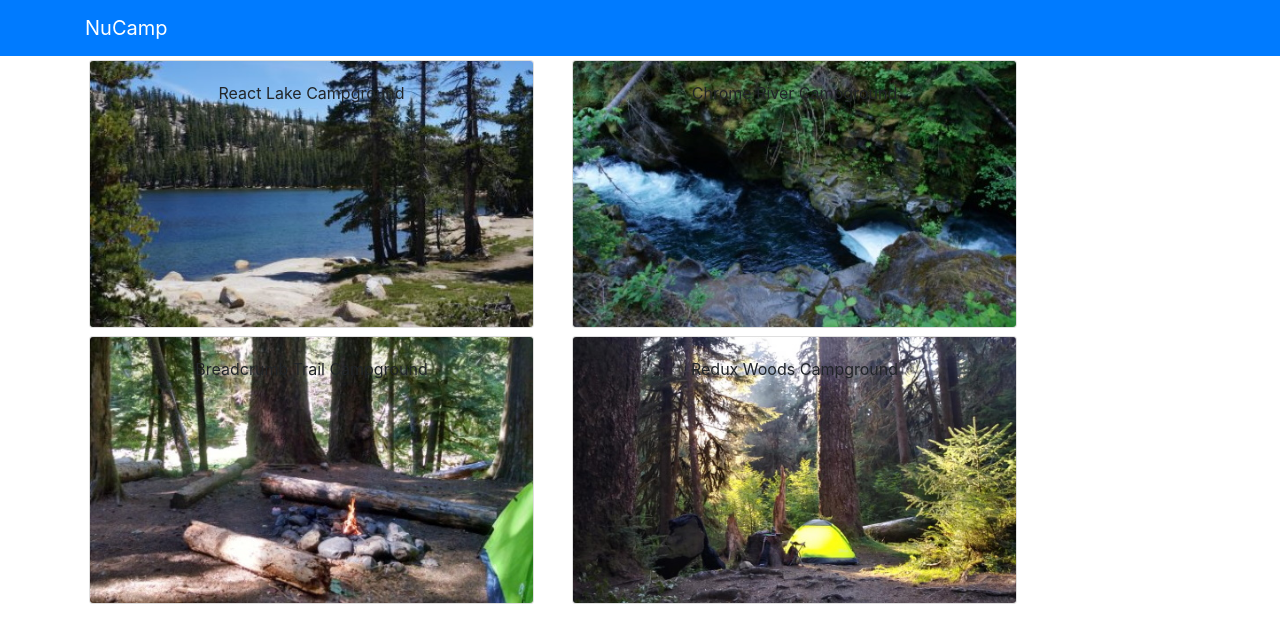
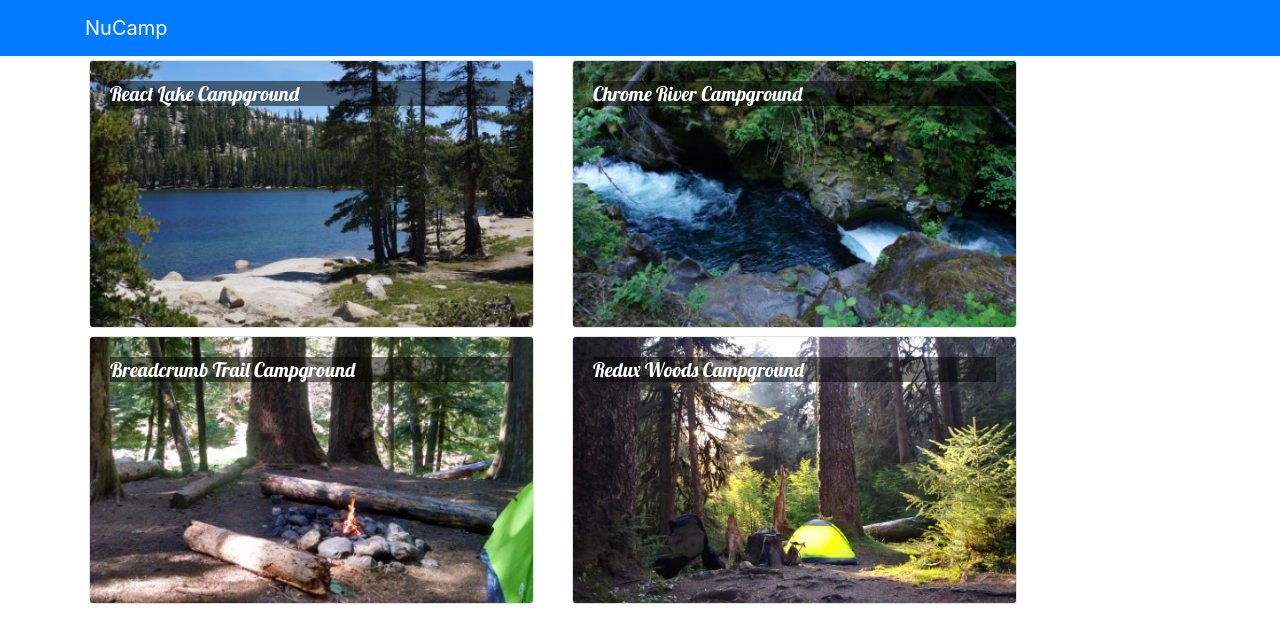
Before and after one commit to Cmmh1101/reactw2, a React (Create React App) app: page / in a window 1280 px wide. Shown: the top 642 px of the page. Built offline with nearby package versions, Linux system fonts and the light colour scheme.

Commit message:
added styles

```diff
--- a/package.json
+++ b/package.json
@@ -12,6 +12,8 @@
     "react-popper": "1.3.6",
     "react-scripts": "4.0.3",
     "reactstrap": "8.5.1",
+    "typeface-lobster": "^1.1.13",
+    "typeface-open-sans": "^1.1.13",
     "web-vitals": "^1.0.1"
   },
   "scripts": {
--- a/src/App.css
+++ b/src/App.css
@@ -1,38 +1,12 @@
-.App {
-  text-align: center;
+body {
+  font-family: "Open Sans", sans-serif;
 }
 
-.App-logo {
-  height: 40vmin;
-  pointer-events: none;
+.card-title {
+  font: 500 1.25rem "lobster", cursive;
 }
 
-@media (prefers-reduced-motion: no-preference) {
-  .App-logo {
-    animation: App-logo-spin infinite 20s linear;
-  }
+.card-img-overlay .card-title {
+  color: #fff;
+  background-color: rgba(0, 0, 0, 0.5);
 }
-
-.App-header {
-  background-color: #282c34;
-  min-height: 100vh;
-  display: flex;
-  flex-direction: column;
-  align-items: center;
-  justify-content: center;
-  font-size: calc(10px + 2vmin);
-  color: white;
-}
-
-.App-link {
-  color: #61dafb;
-}
-
-@keyframes App-logo-spin {
-  from {
-    transform: rotate(0deg);
-  }
-  to {
-    transform: rotate(360deg);
-  }
-}
--- a/src/App.js
+++ b/src/App.js
@@ -1,8 +1,10 @@
 import React, { Component } from "react";
 import { Navbar, NavbarBrand } from "reactstrap";
 import Directory from "./components/DirectoryComponent";
+import { CAMPSITES } from "./shared/campsites";
+import "typeface-lobster";
+import "typeface-open-sans";
 import "./App.css";
-import { CAMPSITES } from "./shared/campsites";
 
 class App extends Component {
   constructor(props) {
--- a/src/components/DirectoryComponent.js
+++ b/src/components/DirectoryComponent.js
@@ -20,11 +20,26 @@
     this.setState({ selectedCampsite: campsite });
   }
 
+  renderSelectedCampsite(campsite) {
+    if (campsite) {
+      return (
+        <Card>
+          <CardImg top src={campsite.image} alt={campsite.name} />
+          <CardBody>
+            <CardTitle>{campsite.name}</CardTitle>
+            <CardText>{campsite.description}</CardText>
+          </CardBody>
+        </Card>
+      );
+    }
+    return <div />;
+  }
+
   render() {
     const directory = this.props.campsites.map((campsite) => {
       return (
         <div key={campsite.id} className="col-md-5 m-1">
-          <Card>
+          <Card onClick={() => this.onCampsiteSelect(campsite)}>
             <CardImg width="100%" src={campsite.image} alt="campsite.name" />
             <CardImgOverlay>
               <CardTitle>{campsite.name}</CardTitle>
@@ -37,6 +52,11 @@
     return (
       <div className="container">
         <div className="row">{directory}</div>
+        <div className="row">
+          <div className="col-md-5 m-1">
+            {this.renderSelectedCampsite(this.state.selectedCampsite)}
+          </div>
+        </div>
       </div>
     );
   }
```
Also changed, not shown: 1 other file (tests, documents, lock files or other folders).
